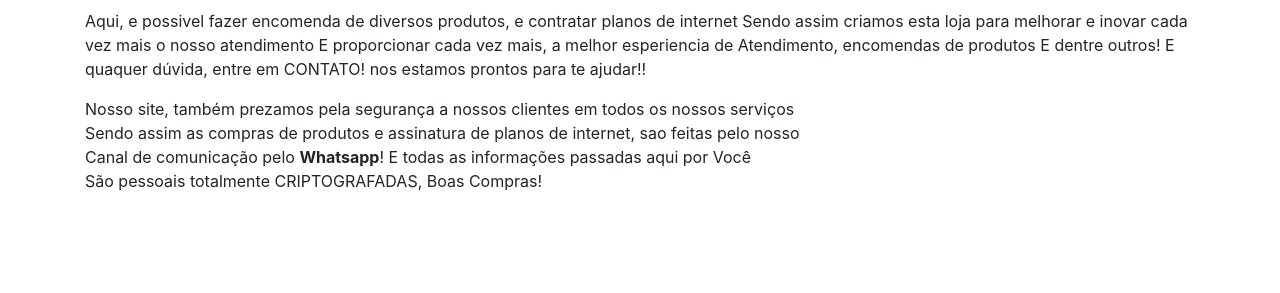
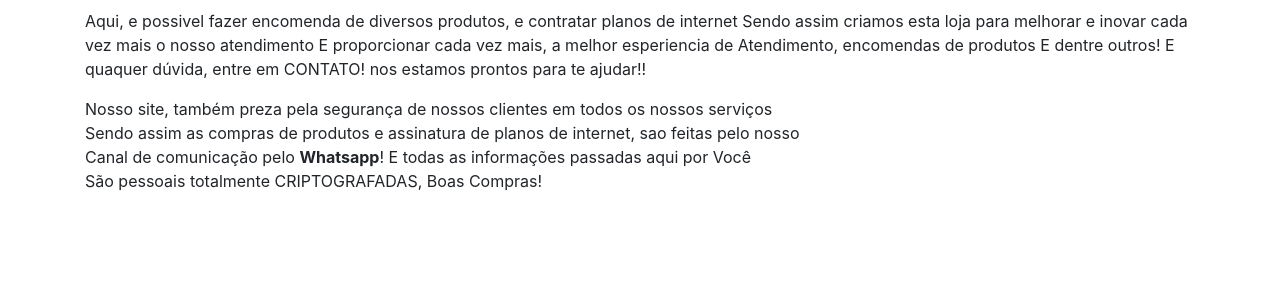
Before and after one commit to spinho010/imperio, a Django app: page /about/ in a window 1280 px wide. Shown: the part 142-435 px from the top of the page. Run offline with Django 3.2, Linux system fonts and the light colour scheme.

Commit message:
Update about.html

```diff
--- a/templates/about.html
+++ b/templates/about.html
@@ -53,7 +53,7 @@
         E dentre outros! E quaquer dúvida, entre em CONTATO! nos estamos prontos para te ajudar!!
     </p>
     <p>
-        Nosso site, também prezamos pela segurança a nossos clientes em todos os nossos serviços <br>
+        Nosso site, também preza pela segurança de nossos clientes em todos os nossos serviços <br>
         Sendo assim as compras de produtos e assinatura de planos de internet, sao feitas pelo nosso <br>
         Canal de comunicação pelo <strong>Whatsapp</strong>! E todas as informações passadas aqui por Você <br>
         São pessoais totalmente CRIPTOGRAFADAS, Boas Compras!
```
